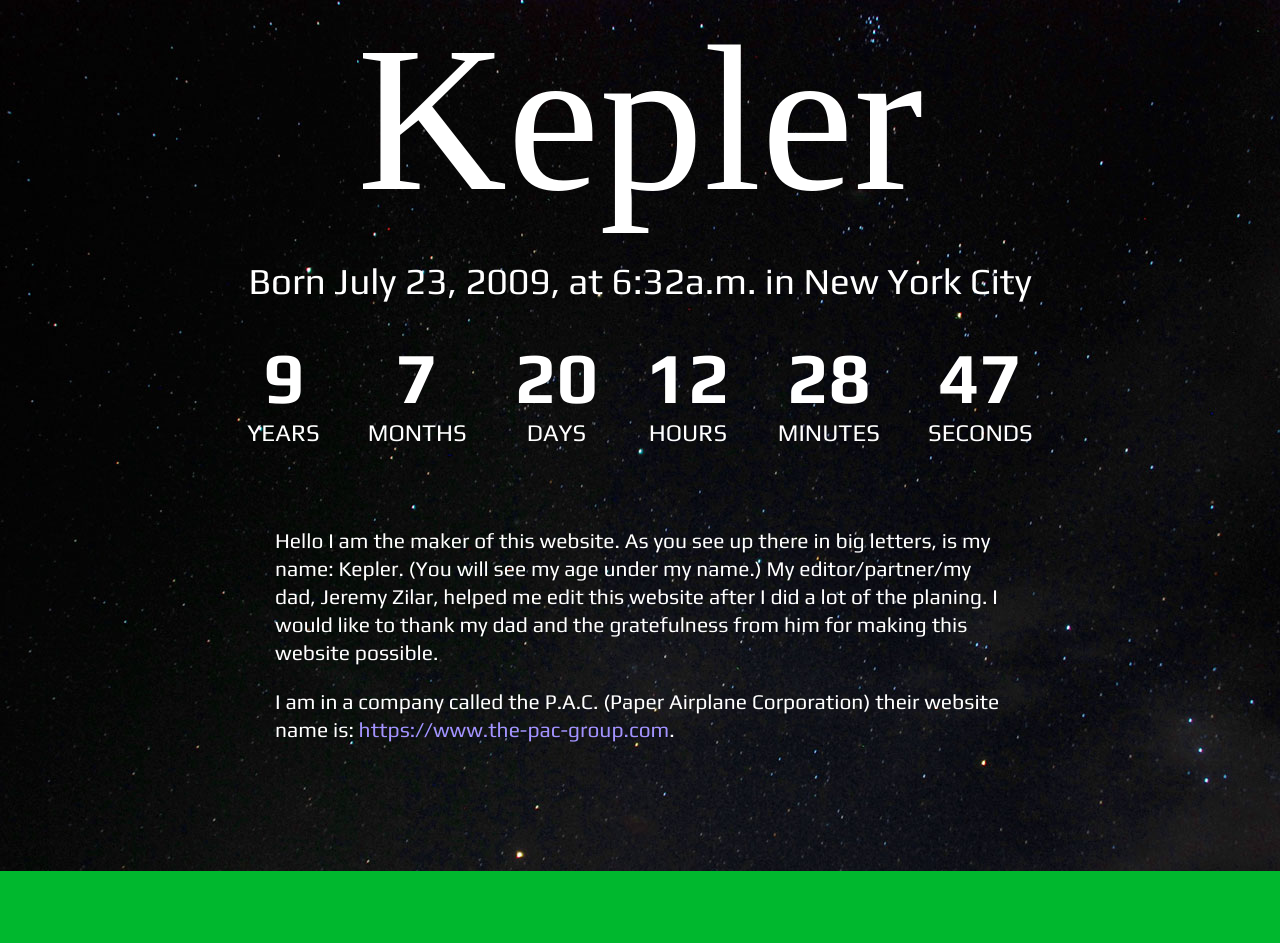
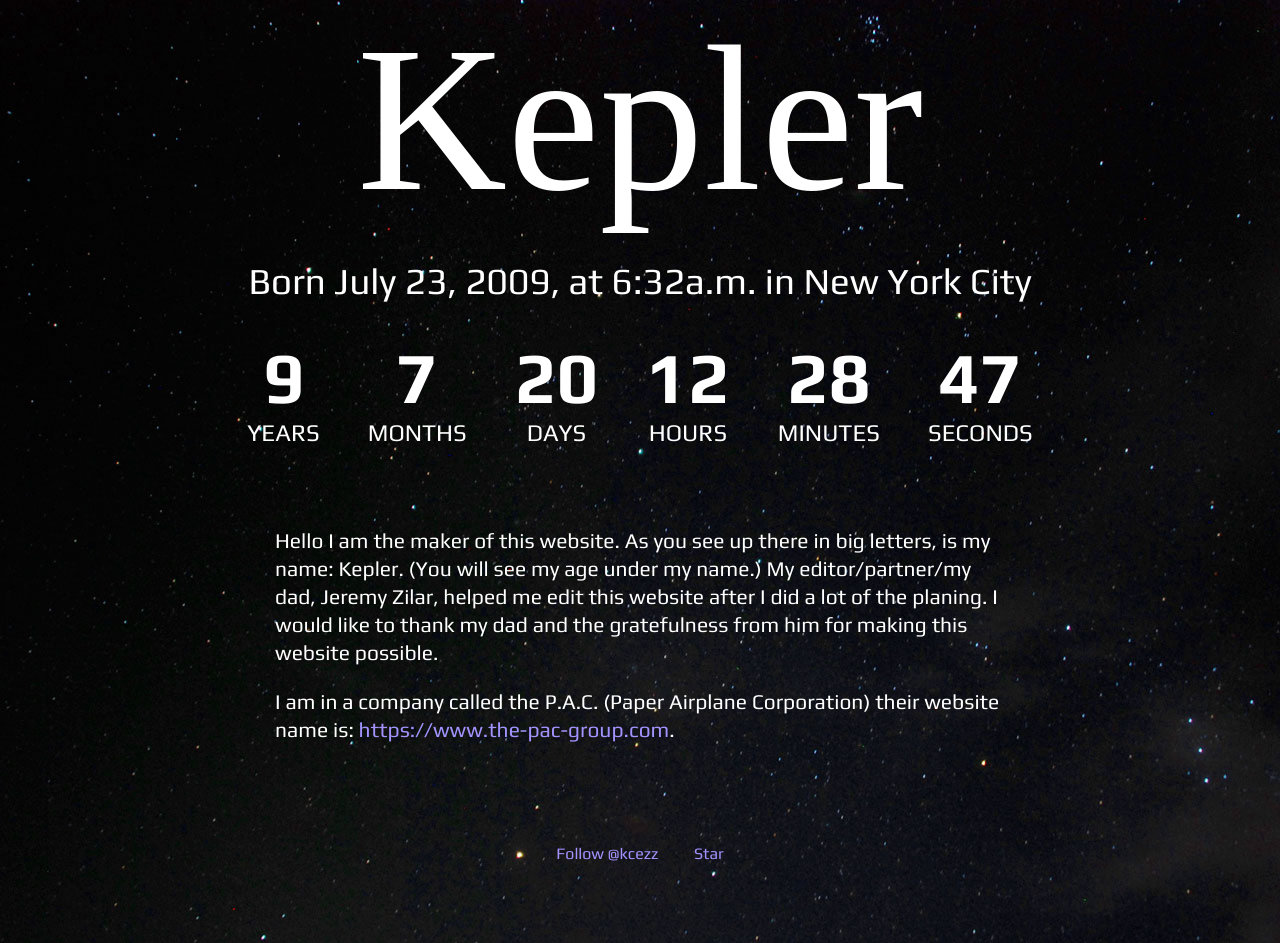
Before and after one commit to kcezz/keplr.me, a Jekyll site: the page built from index.md, in a window 1280 px wide. Built offline with Jekyll 4.4.1, drawn with Linux system fonts in a browser that asks for light colours; nearby versions of some CDN libraries; before the commit the page ends 900 px from its top, so only the background shows below that.

Commit message:
adding in github buttons

```diff
--- a/_includes/footer.html
+++ b/_includes/footer.html
@@ -1,7 +1,17 @@
 <footer>
   <div class="container">
     <div class="row">
-      <div class="col">
+      <div class="col-12 col-md-8 offset-md-2">
+
+        <div class="github-btn">
+          <!-- Place this tag where you want the button to render. -->
+          <a class="github-button" href="https://github.com/kcezz" data-size="large" data-show-count="true" aria-label="Follow @kcezz on GitHub">Follow @kcezz</a>
+        </div>
+
+        <div class="github-btn">
+          <!-- Place this tag where you want the button to render. -->
+          <a class="github-button" href="https://github.com/kcezz/keplr.me" data-icon="octicon-star" data-size="large" data-show-count="true" aria-label="Star kcezz/keplr.me on GitHub">Star</a>
+        </div>
 
       </div>
     </div>
@@ -14,3 +24,6 @@
   crossorigin="anonymous"></script>
 <script src="assets/countup.js" type="text/javascript" charset="utf-8"></script>
 <script src="assets/custom.js" type="text/javascript" charset="utf-8"></script>
+
+<!-- Place this tag in your head or just before your close body tag. -->
+<script async defer src="https://buttons.github.io/buttons.js"></script>
--- a/_sass/_content.scss
+++ b/_sass/_content.scss
@@ -1,5 +1,5 @@
 .content{
-  padding-bottom: 5em;
+  padding-bottom: 3em;
   font-size: 21px;
   line-height: 28px;
 }
--- /dev/null
+++ b/_sass/_footer.scss
@@ -0,0 +1,9 @@
+
+footer{
+  padding: 1em 0 5em 0;
+  text-align: center;
+  .github-btn{
+    margin: 0 1em;
+    display: inline;
+  }
+}
--- a/assets/main.scss
+++ b/assets/main.scss
@@ -6,3 +6,4 @@
 @import 'typography';
 @import 'header';
 @import 'content';
+@import 'footer';
```
